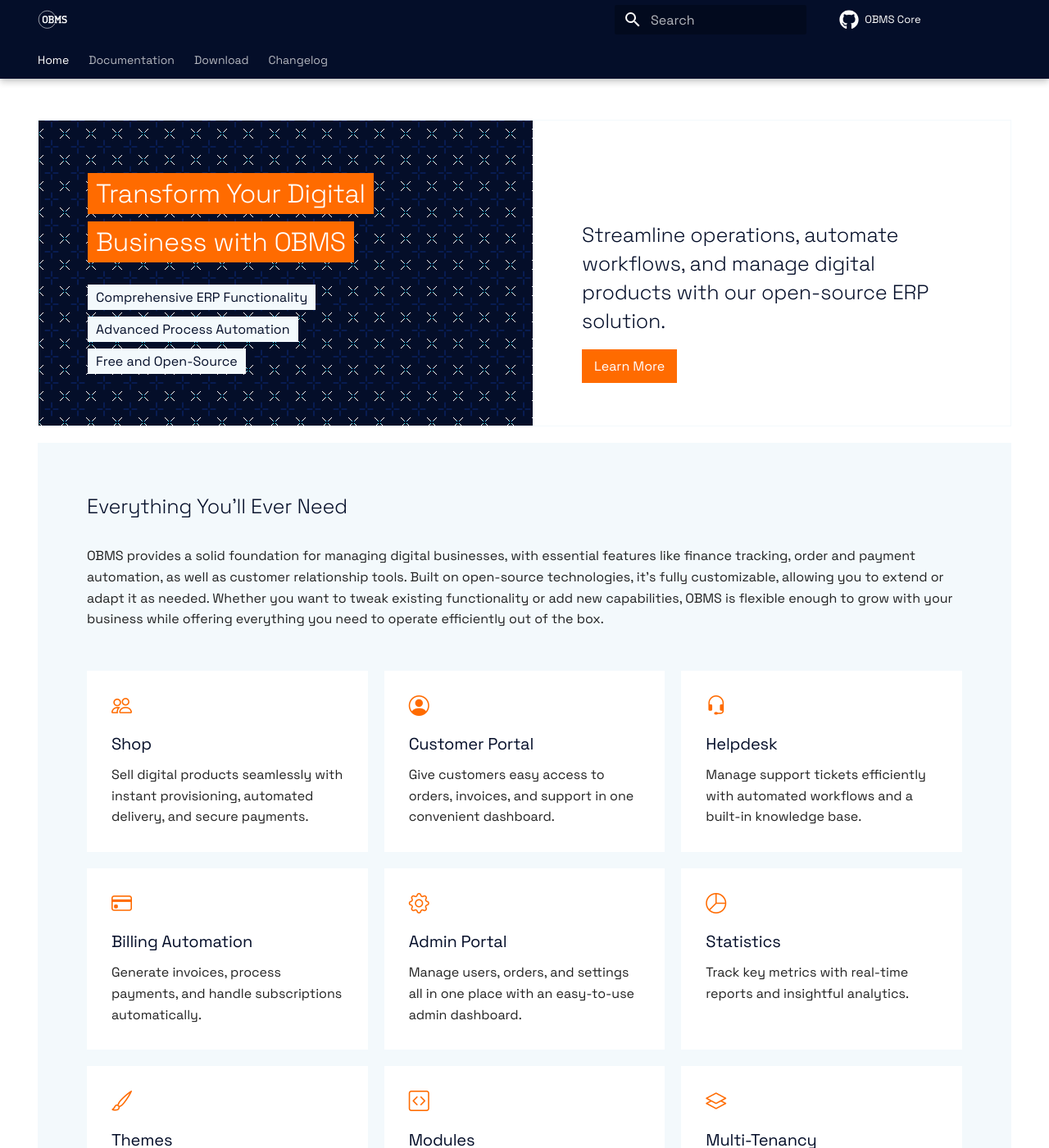
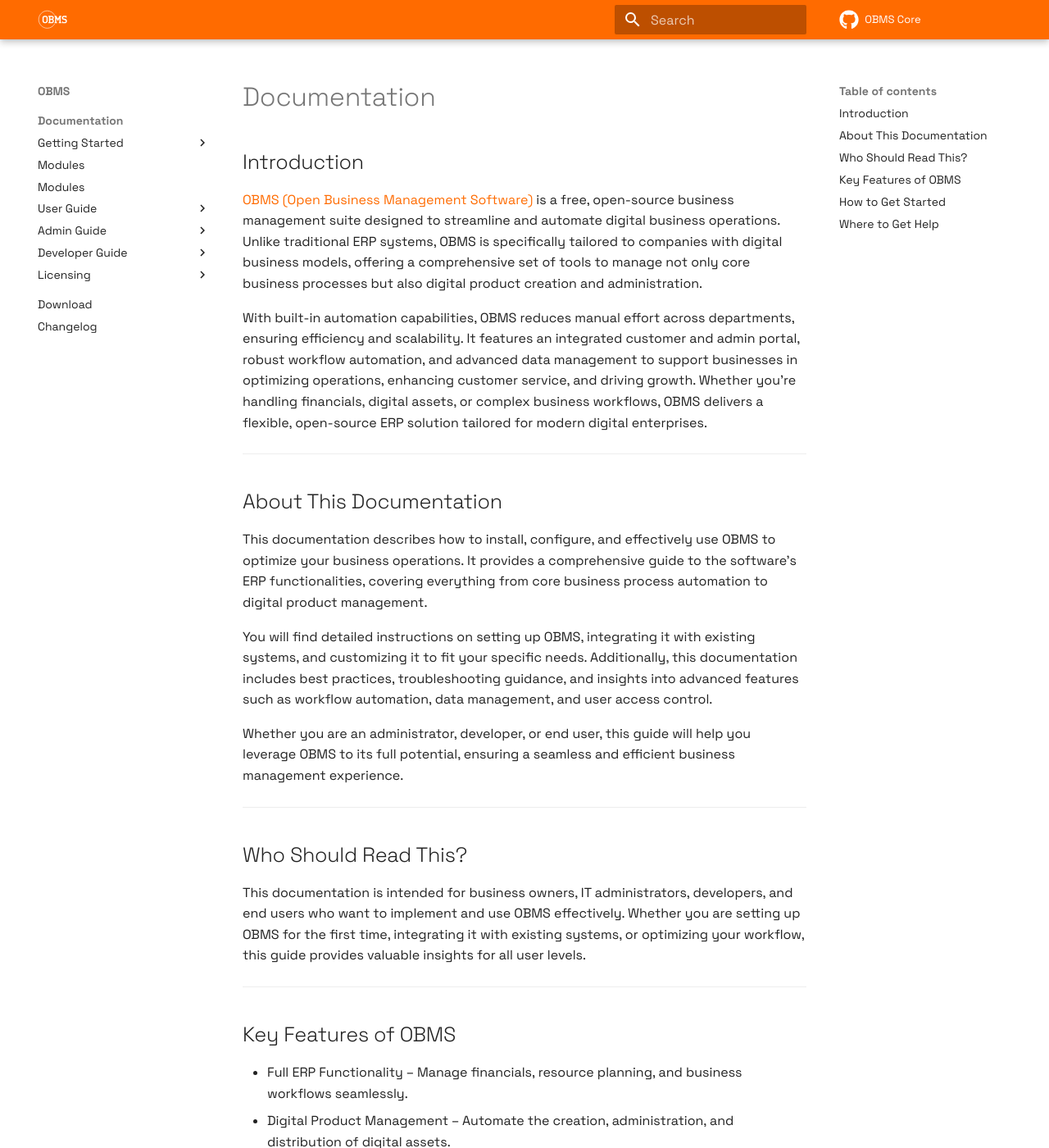
Before and after one commit to OBMS-Open-Business-Management-Software/documentation, an MkDocs documentation site: the page built from docs/index.md, in a window 1280 px wide and 1400 px high. Shown: the whole window at 82% size. Built offline with MkDocs 1.6.1 and Material for MkDocs 9.7.7, drawn with Linux system fonts in a browser that asks for light colours; comment, search, counter and statistics services are not loaded; some of the changed text lies outside the part shown.

Commit message:
feat: move docs to obms one

```diff
--- a/docs/docs/about.md
+++ /dev/null
@@ -1,60 +0,0 @@
----
-title: Documentation
----
-
-# About OBMS
-
-## Introduction
-[OBMS (Open Business Management Software)](https://getobms.com) is a free, open-source business management suite designed to streamline and automate digital business operations. Unlike traditional ERP systems, OBMS is specifically tailored to companies with digital business models, offering a comprehensive set of tools to manage not only core business processes but also digital product creation and administration.
-
-With built-in automation capabilities, OBMS reduces manual effort across departments, ensuring efficiency and scalability. It features an integrated customer and admin portal, robust workflow automation, and advanced data management to support businesses in optimizing operations, enhancing customer service, and driving growth. Whether you're handling financials, digital assets, or complex business workflows, OBMS delivers a flexible, open-source ERP solution tailored for modern digital enterprises.
-
----
-
-## About This Documentation
-
-This documentation describes how to install, configure, and effectively use OBMS to optimize your business operations. It provides a comprehensive guide to the software’s ERP functionalities, covering everything from core business process automation to digital product management.
-
-You will find detailed instructions on setting up OBMS, integrating it with existing systems, and customizing it to fit your specific needs. Additionally, this documentation includes best practices, troubleshooting guidance, and insights into advanced features such as workflow automation, data management, and user access control.
-
-Whether you are an administrator, developer, or end user, this guide will help you leverage OBMS to its full potential, ensuring a seamless and efficient business management experience.
-
----
-
-## Who Should Read This?
-
-This documentation is intended for business owners, IT administrators, developers, and end users who want to implement and use OBMS effectively. Whether you are setting up OBMS for the first time, integrating it with existing systems, or optimizing your workflow, this guide provides valuable insights for all user levels.
-
----
-
-## Key Features of OBMS
-
-- Full ERP Functionality – Manage financials, resource planning, and business workflows seamlessly.
-- Digital Product Management – Automate the creation, administration, and distribution of digital assets.
-- Process Automation – Reduce manual effort with intelligent workflows and task automation.
-- User & Access Management – Fine-grained control over roles, permissions, and security settings.
-- Scalable & Open-Source – Customize OBMS to fit your business needs and extend its capabilities with third-party integrations.
-
----
-
-## How to Get Started
-
-To start using OBMS, follow these steps:
-
-1. [Installation](/docs/getting-started/prerequisites) – Set up OBMS on your preferred infrastructure.
-2. [Configuration](/docs/getting-started/configuration) – Customize settings to align with your business processes.
-3. [User Management](/docs/admin_guide/user_management) – Manage users and roles to ensure controlled access.
-
-For detailed instructions, refer to the respective sections of this documentation.
-
----
-
-## Where to Get Help
-
-If you need assistance, you can reach out through the following channels:
-
-- [Discord](https://discord.gg/EZPkVqpvy9) – Join our community to interact with other users, get advice, and share your experiences.
-- [GitHub Issues](https://github.com/OBMS-Open-Business-Management-Software/core/issues) – Report bugs or contribute to discussions about features and improvements.
-- [E-Mail Support](mailto:support@getobms.com) – For direct inquiries and support requests.
-
-Please note that email support is available only to users with an active enterprise agreement. For all other users, support is offered through GitHub Issues and our Discord community.
--- a/docs/index.md
+++ b/docs/index.md
@@ -1,9 +1,60 @@
 ---
-title: Transform Your Digital Business
-template: home.html
-hide:
-  - navigation
-  - toc
+title: Documentation
 ---
 
-Welcome to OBMS!
+# Documentation
+
+## Introduction
+[OBMS (Open Business Management Software)](https://getobms.com) is a free, open-source business management suite designed to streamline and automate digital business operations. Unlike traditional ERP systems, OBMS is specifically tailored to companies with digital business models, offering a comprehensive set of tools to manage not only core business processes but also digital product creation and administration.
+
+With built-in automation capabilities, OBMS reduces manual effort across departments, ensuring efficiency and scalability. It features an integrated customer and admin portal, robust workflow automation, and advanced data management to support businesses in optimizing operations, enhancing customer service, and driving growth. Whether you're handling financials, digital assets, or complex business workflows, OBMS delivers a flexible, open-source ERP solution tailored for modern digital enterprises.
+
+---
+
+## About This Documentation
+
+This documentation describes how to install, configure, and effectively use OBMS to optimize your business operations. It provides a comprehensive guide to the software’s ERP functionalities, covering everything from core business process automation to digital product management.
+
+You will find detailed instructions on setting up OBMS, integrating it with existing systems, and customizing it to fit your specific needs. Additionally, this documentation includes best practices, troubleshooting guidance, and insights into advanced features such as workflow automation, data management, and user access control.
+
+Whether you are an administrator, developer, or end user, this guide will help you leverage OBMS to its full potential, ensuring a seamless and efficient business management experience.
+
+---
+
+## Who Should Read This?
+
+This documentation is intended for business owners, IT administrators, developers, and end users who want to implement and use OBMS effectively. Whether you are setting up OBMS for the first time, integrating it with existing systems, or optimizing your workflow, this guide provides valuable insights for all user levels.
+
+---
+
+## Key Features of OBMS
+
+- Full ERP Functionality – Manage financials, resource planning, and business workflows seamlessly.
+- Digital Product Management – Automate the creation, administration, and distribution of digital assets.
+- Process Automation – Reduce manual effort with intelligent workflows and task automation.
+- User & Access Management – Fine-grained control over roles, permissions, and security settings.
+- Scalable & Open-Source – Customize OBMS to fit your business needs and extend its capabilities with third-party integrations.
+
+---
+
+## How to Get Started
+
+To start using OBMS, follow these steps:
+
+1. [Installation](/docs/getting-started/prerequisites) – Set up OBMS on your preferred infrastructure.
+2. [Configuration](/docs/getting-started/configuration) – Customize settings to align with your business processes.
+3. [User Management](/docs/admin_guide/user_management) – Manage users and roles to ensure controlled access.
+
+For detailed instructions, refer to the respective sections of this documentation.
+
+---
+
+## Where to Get Help
+
+If you need assistance, you can reach out through the following channels:
+
+- [Discord](https://discord.gg/EZPkVqpvy9) – Join our community to interact with other users, get advice, and share your experiences.
+- [GitHub Issues](https://github.com/OBMS-Open-Business-Management-Software/core/issues) – Report bugs or contribute to discussions about features and improvements.
+- [E-Mail Support](mailto:support@getobms.com) – For direct inquiries and support requests.
+
+Please note that email support is available only to users with an active enterprise agreement. For all other users, support is offered through GitHub Issues and our Discord community.
--- a/docs/stylesheets/extra.css
+++ b/docs/stylesheets/extra.css
@@ -1,7 +1,7 @@
 :root  > * {
-    --md-primary-fg-color:        #040E29;
+    --md-primary-fg-color:        #ff6b00;
     --md-primary-fg-color--light: #FFFFFF;
-    --md-primary-fg-color--dark:  #040E29;
+    --md-primary-fg-color--dark:  #ff6b00;
     --md-accent-fg-color:        #FF6B00;
     --md-accent-fg-color--light: #FFFFFF;
     --md-accent-fg-color--dark:  #FF6B00;
--- a/mkdocs.yml
+++ b/mkdocs.yml
@@ -1,5 +1,5 @@
 site_name: OBMS
-site_url: "https://getobms.com"
+site_url: "https://docs.obms.one"
 repo_url: "https://github.com/OBMS-Open-Business-Management-Software/core"
 repo_name: OBMS Core
 theme:
@@ -19,8 +19,6 @@ theme:
     - navigation.indexes
     - navigation.footer
     - navigation.path
-    - navigation.tabs
-    - navigation.tabs.sticky
     - navigation.sections
     - content.code.copy
   experimental: true
@@ -66,9 +64,7 @@ extra_css:
 extra_javascript:
   - js/extra.js
 nav:
-  - Home: index.md
   - Documentation:
-    - About: docs/about.md
     - Getting Started:
       - Prerequisites: docs/getting-started/prerequisites.md
       - Installation:
@@ -99,5 +95,5 @@ nav:
     - Licensing:
       - Software License: docs/license.md
       - Enterprise Agreement: docs/enterprise_agreement.md
-  - Download: https://github.com/OBMS-Open-Business-Management-Software/core/releases
+  - Download: https://github.com/OBMS-Open-Business-Management-Software/core/releases/latest
   - Changelog: docs/changelog.md
```
Also changed, not shown: 1 other file.
